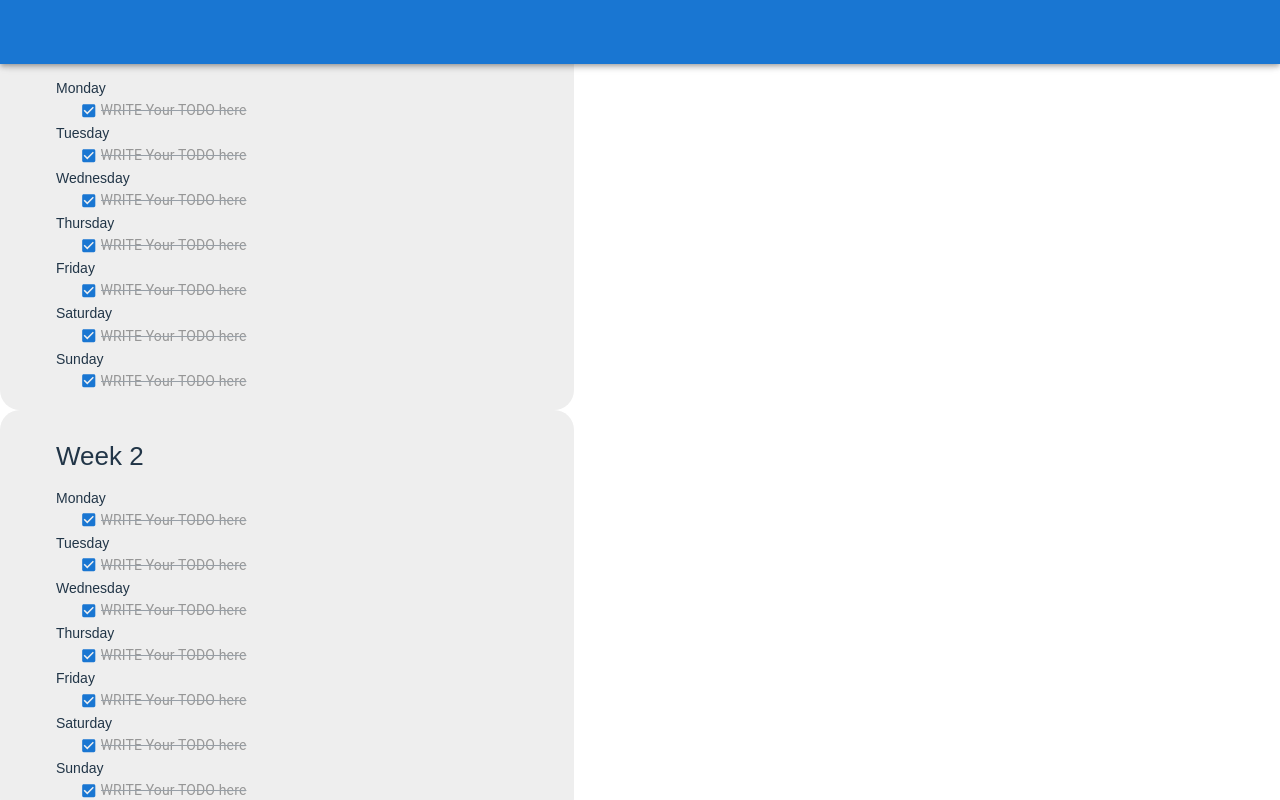
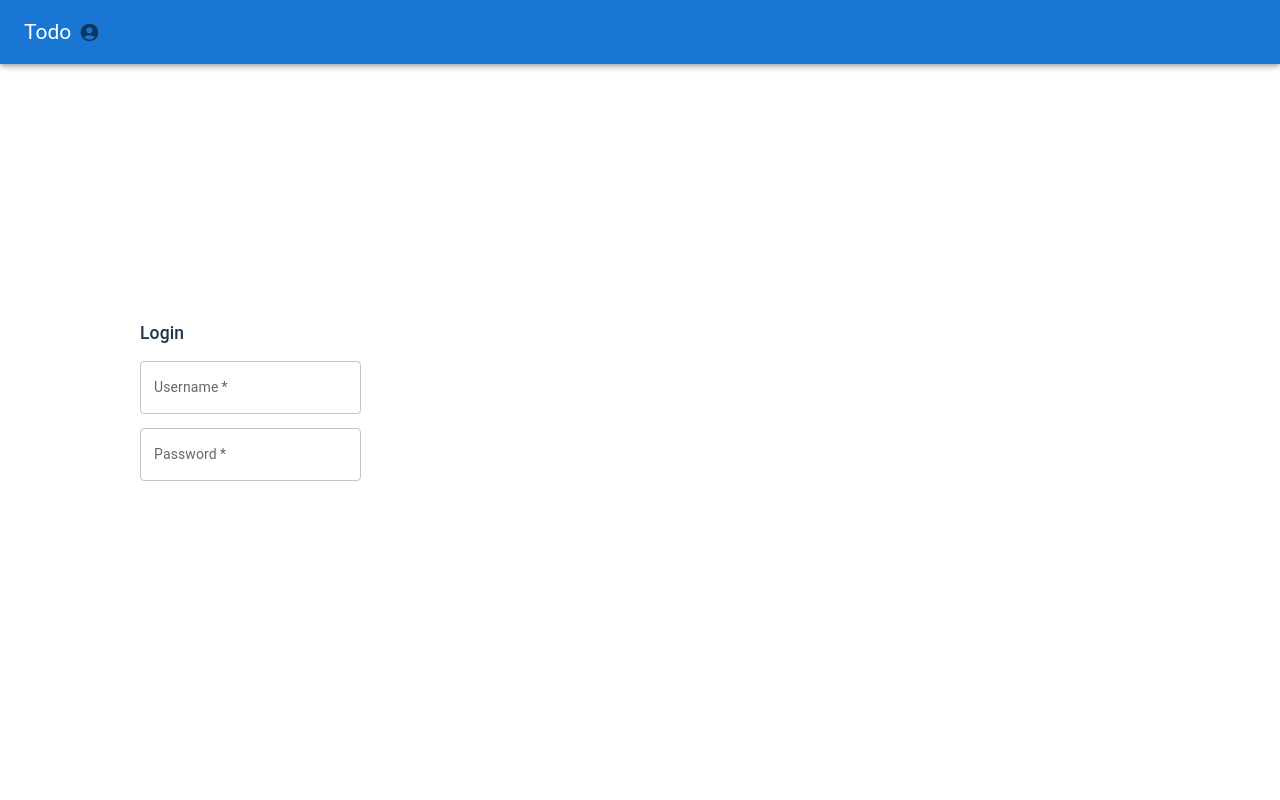
Before and after one commit to rhit-arnarsan/280-Final-Project, a React (Vite) app: page / in a window 1280 px wide. Shown: the top 800 px of the page. Built offline with nearby package versions, Linux system fonts and the light colour scheme.

Commit message:
Initial login page

```diff
--- a/src/App.jsx
+++ b/src/App.jsx
@@ -1,20 +1,47 @@
-//import { useState } from 'react'
+import { useState } from 'react'
 import './App.css'
 
 import { Week } from './components/Week.jsx';
-import { AppBar, Toolbar } from '@mui/material';
-import { AccountCircle } from '@mui/icon-material';
+import { Login } from './components/Login.jsx';
+import { AppBar, Toolbar, IconButton, Menu, MenuItem, Box, Typography } from '@mui/material';
+import { AccountCircle } from '@mui/icons-material';
 
 function App() {
+  const [menuOpen, setMenuOpen] = useState(false);
+  const [menuAnchor, setMenuAnchor] = useState(null);
+
+  const openAccountMenu = (event) => {
+    setMenuOpen(!menuOpen);
+    setMenuAnchor(event.currentTarget)
+
+  }
 
   return (
     <>
       <AppBar>
-        <Toolbar>
+        <Toolbar sx={{minwidth: "100%"}}>
+          <Typography variant="h5">
+            Todo
+          </Typography>
 
+          <Box sx={{float: "right"}}>
+            <IconButton
+              onClick={openAccountMenu}>
+              <AccountCircle />
+              <Menu
+                anchorEl={menuAnchor}
+                open={Boolean(menuOpen)}>
+                <MenuItem onClick={() => console.log("flipped mode")}>Light / Dark Mode</MenuItem>
+                <MenuItem onClick={() => console.log("logged out")}>Logout</MenuItem>
+              </Menu>
+            </IconButton>
+          </Box>
         </Toolbar>
       </AppBar>
-      {[1,2,3,4,5,6,7,8,9].map(i => Week(`Week ${i}`))}
+      {/* {[1,2,3,4,5,6,7,8,9].map(i => Week(`Week ${i}`))} */}
+      <Login>
+
+      </Login>
     </>
   )
 }
--- /dev/null
+++ b/src/components/Login.jsx
@@ -0,0 +1,18 @@
+// import { useState } from 'react';
+
+import { Box, TextField, FormGroup, Typography } from '@mui/material';
+
+
+export function Login() {
+    return (
+        <Box>
+            <FormGroup
+                sx={{display: "flex", padding: "10em", rowGap: "1em"}}
+            >
+                <Typography variant="h6">Login</Typography>
+                <TextField label="Username" required></TextField>
+                <TextField label="Password" required></TextField>
+            </FormGroup>
+        </Box>
+    );
+}
```
